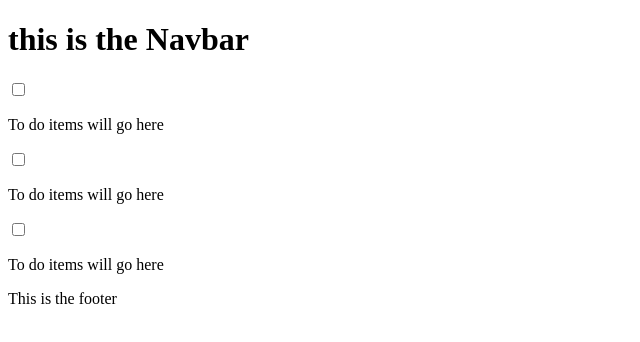
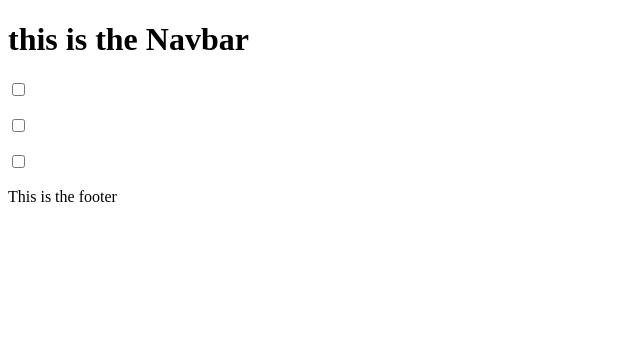
Before and after one commit to mashikro/to-do-app-react, a React (Create React App) app: page / in a window 1280 px wide. Shown: the top 342 px of the page, without its empty margins (0-640 px from the left). Built offline with nearby package versions, Linux system fonts and the light colour scheme.

Commit message:
Added props to my TodoItem component

```diff
--- a/src/TodoItem.js
+++ b/src/TodoItem.js
@@ -1,10 +1,11 @@
 import React from "react";
 
-function TodoItem() {
+function TodoItem(props) {
     return (
-        <div>
+        <div className="todo-list">
             <input type="checkbox" />
-            <p>To do items will go here</p>
+            <p>{props.text}</p>
+            <p>{props.completed}</p>
         </div>
     );
 }
```
